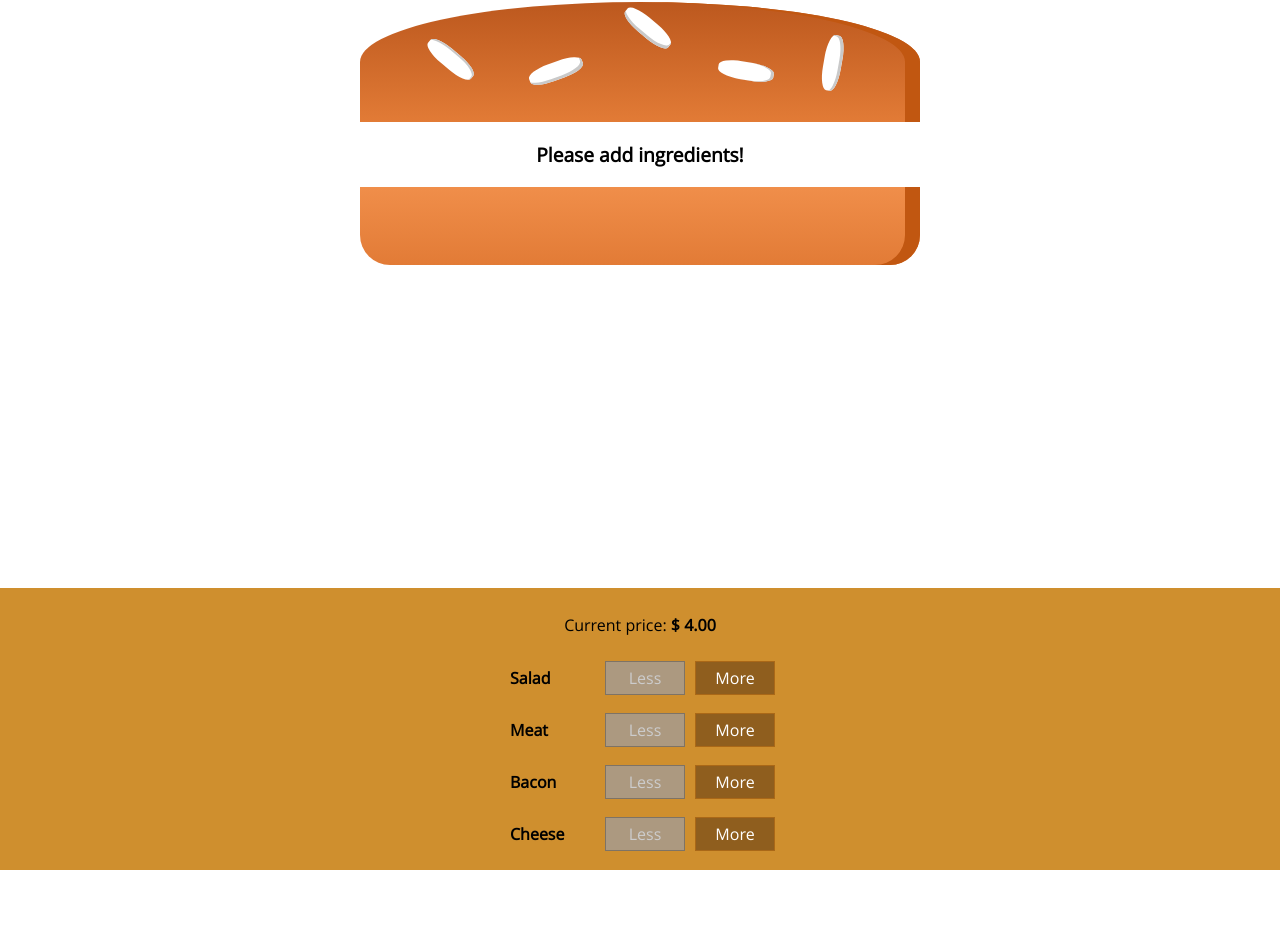
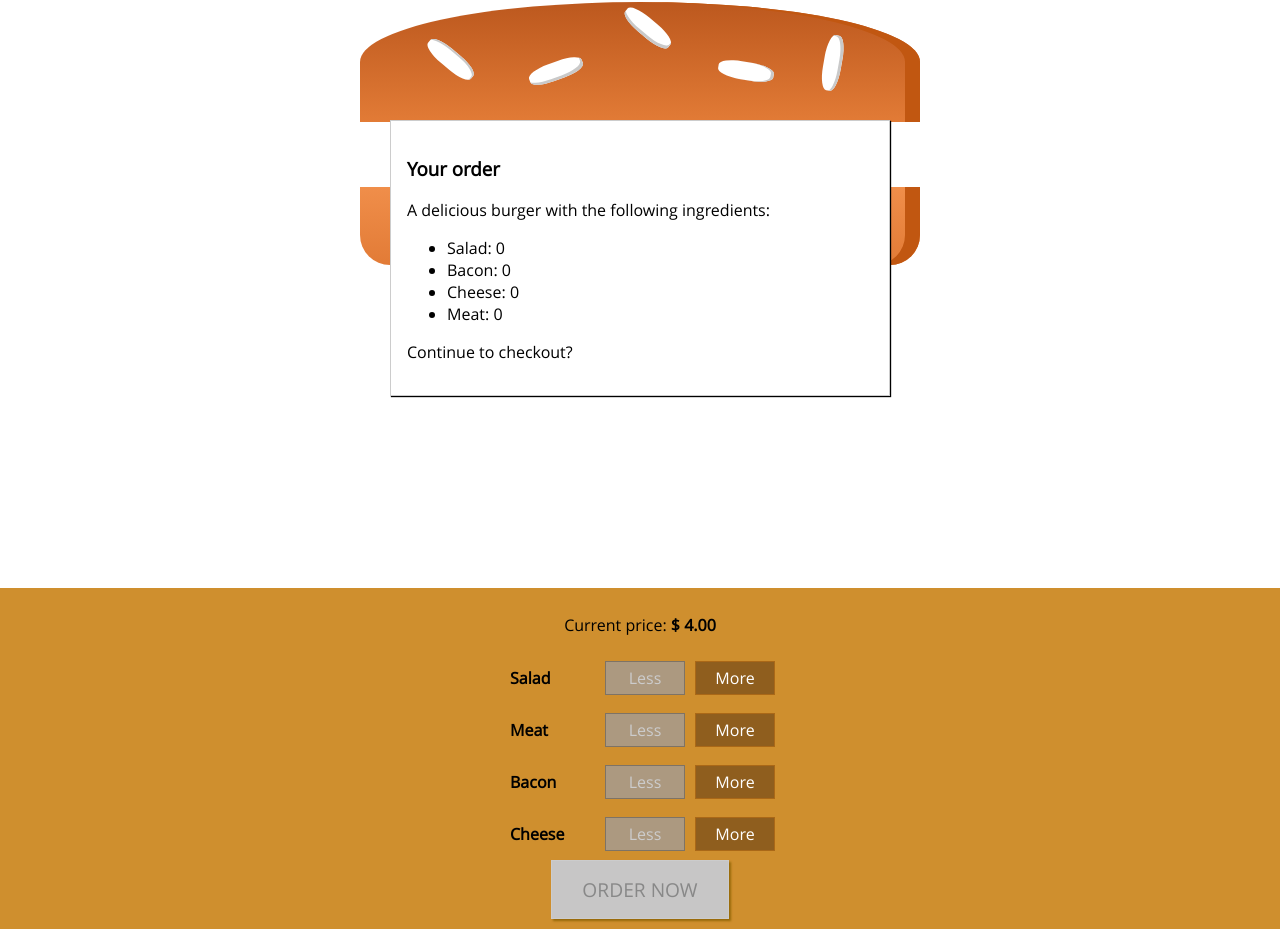
Before and after one commit to tremuradaniel/burger_app, a React (Create React App) app: page / in a window 1280 px wide. Shown: the part 120-1049 px from the top of the page. Before the commit the page ends 990 px from the top, so only its background shows below. Built offline with nearby package versions, Linux system fonts and the light colour scheme.

Commit message:
burger price, summary, order button

```diff
--- a/src/components/Burger/BuildControls/BuildControls.js
+++ b/src/components/Burger/BuildControls/BuildControls.js
@@ -22,6 +22,10 @@
                 disabled={props.disabled[ctrl.type]}
            />
         ))}
+        <button
+            className={classes.OrderButton}
+            disabled={!props.purchaseble}
+        >ORDER NOW</button>
     </div>
 );
 
--- a/src/components/Burger/BuildControls/BuildControls.module.css
+++ b/src/components/Burger/BuildControls/BuildControls.module.css
@@ -8,3 +8,44 @@
     margin: auto;
     padding: 10px 0;
 }
+
+.OrderButton {
+    background-color: #DAD735;
+    outline: none;
+    cursor: pointer;
+    border: 1px solid #966909;
+    color: #966909;
+    font-family: inherit;
+    font-size: 1.2em;
+    padding: 15px 30px;
+    box-shadow: 2px 2px 2px #966909;
+}
+
+.OrderButton:hover, .OrderButton:active {
+    background-color: #A0DB41;
+    border: 1px solid #966909;
+    color: #966909;
+}
+
+.OrderButton:disabled {
+    background-color: #C7C6C6;
+    cursor: not-allowed;
+    border: 1px solid #ccc;
+    color: #888888;
+}
+
+.OrderButton:not(:disabled) {
+    animation: enable 0.3s linear;
+}
+
+@keyframes enable {
+    0% {
+        transform: scale(1);
+    }
+    60% {
+        transform: scale(1.1);
+    }
+    100% {
+        transform: scale(1);
+    }
+}
--- /dev/null
+++ b/src/components/Burger/OrderSummary/OrderSummary.js
@@ -0,0 +1,29 @@
+import React from 'react';
+
+import Auxiliary from '../../../hoc/Auxiliary'
+
+const orderSummary = (props) => {
+    const ingredientsSummary = Object.keys(props.ingredients)
+        .map(igkey => {
+            return (
+                <li>
+                    <span
+                        style={{textTransform: "capitalize"}}
+                        key={igkey}
+                    >{igkey}</span>: {props.ingredients[igkey]}
+                </li>)
+        });
+
+    return (
+        <Auxiliary>
+            <h3>Your order</h3>
+            <p>A delicious burger with the following ingredients:</p>
+            <ul>
+                {ingredientsSummary}
+            </ul>
+            <p>Continue to checkout?</p>
+        </Auxiliary>
+    );
+};
+
+export default  orderSummary;
--- /dev/null
+++ b/src/components/UI/Modal/Modal.js
@@ -0,0 +1,11 @@
+import React from 'react';
+
+import classes from './Modal.module.css'
+
+const modal = (props) => (
+    <div className={classes.Modal}>
+        {props.children}
+    </div>
+);
+
+export default modal;
--- /dev/null
+++ b/src/components/UI/Modal/Modal.module.css
@@ -0,0 +1,20 @@
+.Modal {
+    position: fixed;
+    z-index: 500;
+    background-color: white;
+    width: 70%;
+    border: 1px solid #ccc;
+    box-shadow: 1px 1px 1px black;
+    padding: 16px;
+    left: 15%;
+    top: 30%;
+    box-sizing: border-box;
+    transition: all 0.3s ease-out;
+}
+
+@media (min-width: 600px) {
+    .Modal {
+        width: 500px;
+        left: calc(50% - 250px);
+    }
+}
--- a/src/containers/BurgerBuilder/BurgerBuilder.js
+++ b/src/containers/BurgerBuilder/BurgerBuilder.js
@@ -3,6 +3,8 @@
 import Auxiliary from '../../hoc/Auxiliary';
 import Burger from '../../components/Burger/Burger';
 import BuildControls from '../../components/Burger/BuildControls/BuildControls';
+import Modal from '../../components/UI/Modal/Modal';
+import OrderSummary from '../../components/Burger/OrderSummary/OrderSummary';
 
 const INGREDINET_PRICES = {
     salad: 0.5,
@@ -20,7 +22,22 @@
             cheese: 0,
             meat: 0
         },
-        totalPrice: 4
+        totalPrice: 4,
+        purchaseble: false
+    }
+
+    updatePurchaseState (updatedIngredients) {
+        const ingredients = {
+            ...updatedIngredients
+        }
+        const sum = Object.keys(ingredients)
+            .map(igKey => {
+                return ingredients[igKey]
+            })
+            .reduce((sum, el) => {
+                return sum + el
+            })
+        this.setState({ purchaseble: sum > 0 })
     }
 
     addIngredientHandler = (type) => {
@@ -37,6 +54,7 @@
             totalPrice: newPrice,
             ingredients: updatedIngredients
         })
+        this.updatePurchaseState(updatedIngredients)
     }
 
     removeIngredientHandler = (type) => {
@@ -54,6 +72,7 @@
                 totalPrice: newPrice,
                 ingredients: updatedIngredients
             })
+            this.updatePurchaseState(updatedIngredients)
         }
     }
 
@@ -68,11 +87,15 @@
 
         return (
             <Auxiliary>
+                <Modal>
+                    <OrderSummary ingredients={this.state.ingredients}></OrderSummary>
+                </Modal>
                 <Burger ingredients={ this.state.ingredients } />
                 <BuildControls
                     ingredientAdded={this.addIngredientHandler}
                     ingredientRemoved={this.removeIngredientHandler}
                     disabled={disabledInfo}
+                    purchaseble={this.state.purchaseble}
                     price={this.state.totalPrice}
                 />
             </Auxiliary>
```
Also changed, not shown: src/components/UI/Backdrop/Backdrop.js (added).
